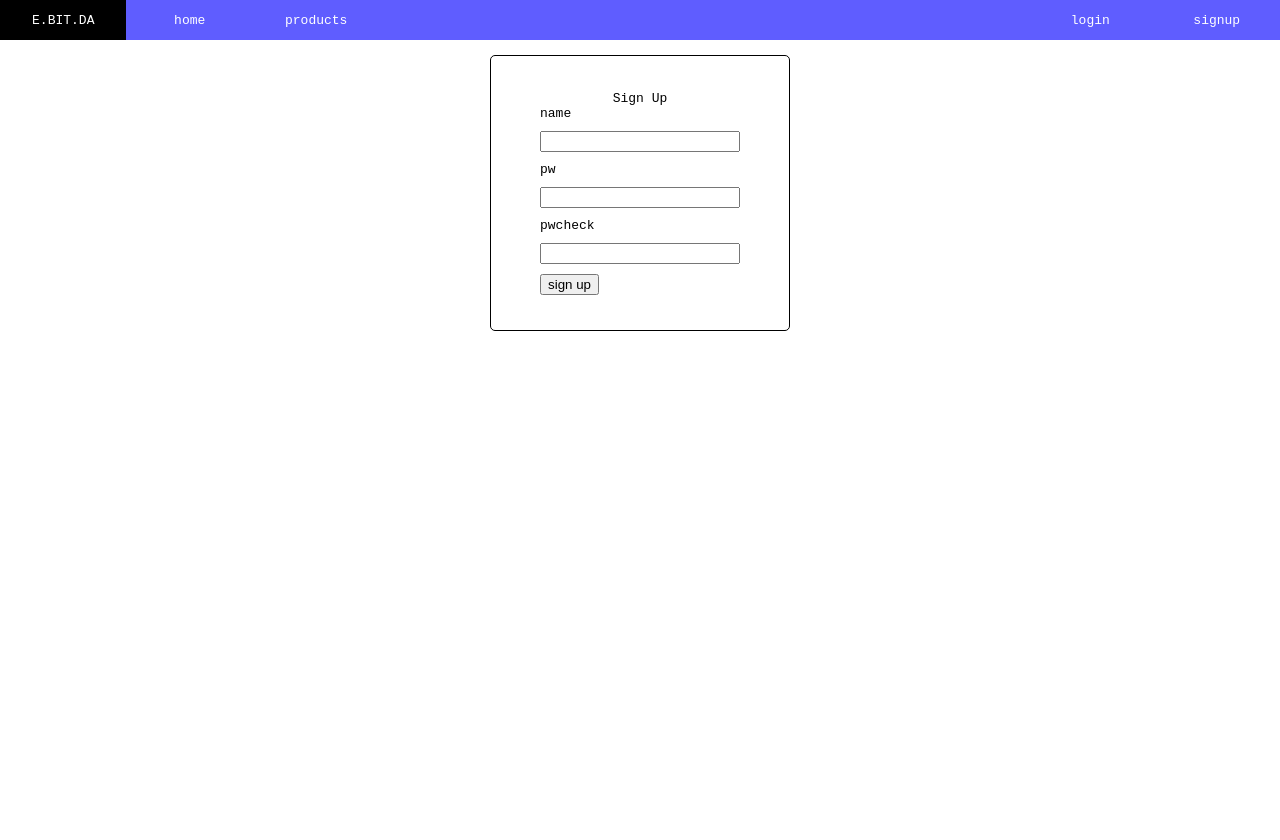
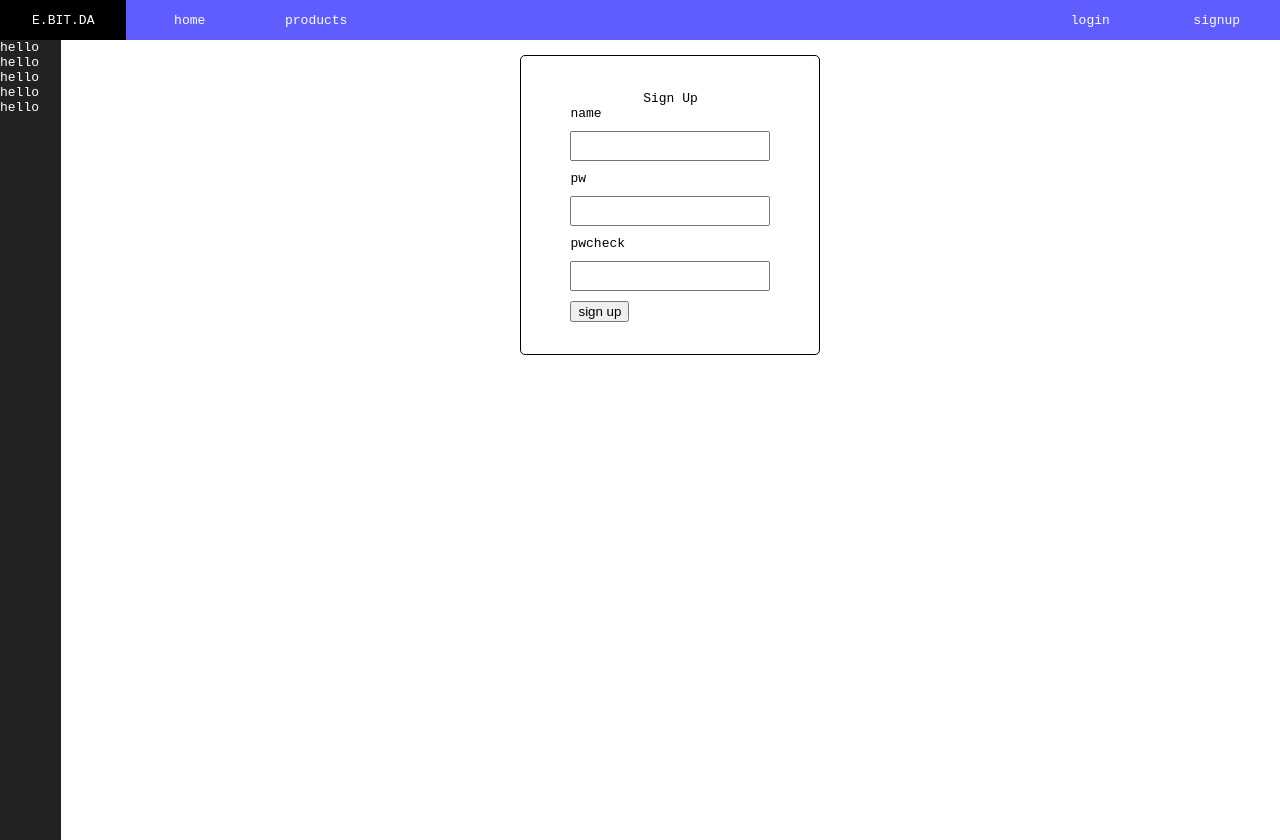
Before and after one commit to songvc/react-graphql, a React (Vite) app in the folder client/: page /signup in a window 1280 px wide. Before the commit the page ends 800 px from the top, so only its background shows below. Built offline with nearby package versions, Linux system fonts and the light colour scheme; no server answers; what apollo-link-ws would draw is missing.

Commit message:
added more react components

```diff
--- a/client/src/App.js
+++ b/client/src/App.js
@@ -1,19 +1,31 @@
 import gql from 'graphql-tag';
 import React, { useState, useEffect } from 'react';
-import { useDispatch } from 'react-redux';
-import { setSession } from './store/sessionStore/session';
+import styled from 'styled-components';
+
+// routers
 import {
     BrowserRouter as Router,
     Switch,
     Route
   } from "react-router-dom";
+
+// components
 import AccountDetails from './components/AccountDetails';
 import Signup from './components/Signup';
 import SideMenu from './components/SideMenu';
 import Header from './components/Header';
 import MainBoard from './components/MainBoard';
 
+// initial query
 import graphql from './graphql';
+import { useDispatch } from 'react-redux';
+import { setSession } from './store/sessionStore/session';
+
+const Body = styled.div`
+  display: flex;
+  flex-direction: row;
+  height: 100%;
+`;
 
 const query = gql`
     {
@@ -44,6 +56,7 @@ const App = () => {
 
     return <Router>
             <Header />
+            <Body>
                 <SideMenu></SideMenu>
                 <Switch>
                     <Route path ="/signup">
@@ -58,6 +71,7 @@ const App = () => {
                     <Route path ="/main">
                     </Route>
                 </Switch>
+            </Body>
     </Router>
 }
 
--- a/client/src/components/Account.js
+++ b/client/src/components/Account.js
@@ -14,6 +14,7 @@ const AccountDetails = () => {
     console.log('session',session);
     return <Frame>
         <Container>
+            <div>AccountDetails</div>
             <div>email: {session.user.email} </div>
             <div>id: {session.user.id}</div>
         </Container>
--- a/client/src/components/Login.js
+++ b/client/src/components/Login.js
@@ -6,6 +6,7 @@ import { gql } from 'apollo-boost';
 
 const Container = styled.div`
     margin : 15px;
+    height: 100%;
 `;
 
 const mutation = gql`
--- a/client/src/components/SideMenu.js
+++ b/client/src/components/SideMenu.js
@@ -1,7 +1,22 @@
 import React from 'react';
+import styled from 'styled-components';
 
+const Container = styled.div`
+    background-color: #222222;
+    width: 5%;
+`;
+const Items = styled.div`
+    background-color: #222222;
+    color: white;
+`;
 const SideMenu = () => {
-    return <div></div>
+    return <Container>
+        <Items>hello</Items>
+        <Items>hello</Items>
+        <Items>hello</Items>
+        <Items>hello</Items>
+        <Items>hello</Items>
+    </Container>
 }
 
 export default SideMenu;
--- a/client/src/components/Signup.js
+++ b/client/src/components/Signup.js
@@ -6,7 +6,6 @@ import styled from 'styled-components';
 const Frame = styled.div`
     width: 100%;
     display: flex;
-    align-items: center;
     justify-content: center;
 `;
 const Container = styled.div`
@@ -14,8 +13,8 @@ const Container = styled.div`
     display: flex;
     flex-direction: column;
     width: 300px;
+    height: 300px;
     align-items: center;
-    justify-content: center;
     padding: 35px 0px;
     border: 1px solid black;
     border-radius: 5px;
@@ -32,6 +31,7 @@ const Button = styled.button`
 const Input = styled.input`
     margin: 10px 0px;
     width: 200px;
+    height: 30px;
     :focus {
         outline: none;
     }
@@ -49,6 +49,7 @@ const mutation = gql`
 const Signup = () => {
     const [ name, setName ] = useState('');
     const [ pw, setPw ] = useState('');
+    const [ pwcheck, setPwcheck ] = useState('');
     const [ createUser ] = useMutation(mutation);
 
     const handleName = (e) => {
@@ -56,6 +57,9 @@ const Signup = () => {
     }
 
     const handlePW = (e) => {
+        setPw(e.target.value);
+    }
+    const handlePWCheck = (e) => {
         setPw(e.target.value);
     }
 
@@ -81,7 +85,7 @@ const Signup = () => {
                 <Label>pw</Label>
                 <Input type='text' value={pw} onChange={handlePW}/>
                 <Label>pwcheck</Label>
-                <Input type='text' value={pw} onChange={handlePW}/>
+                <Input type='text' value={pwcheck} onChange={handlePWCheck}/>
                 <Button>sign up</Button>
             </form>
         </Container>
--- a/client/src/components/StockTicker.js
+++ b/client/src/components/StockTicker.js
@@ -9,6 +9,7 @@ const Container = styled.div`
     justify-content: space-between;
     border: 1px solid black;
     cursor: pointer;
+    border-radius: 5px;
 `
 const Symbol = styled.div`
     color: red;
```
Also changed, not shown: 1 other file (tests, documents, lock files or other folders). Lines whose indentation alone changed are shown as unchanged.
